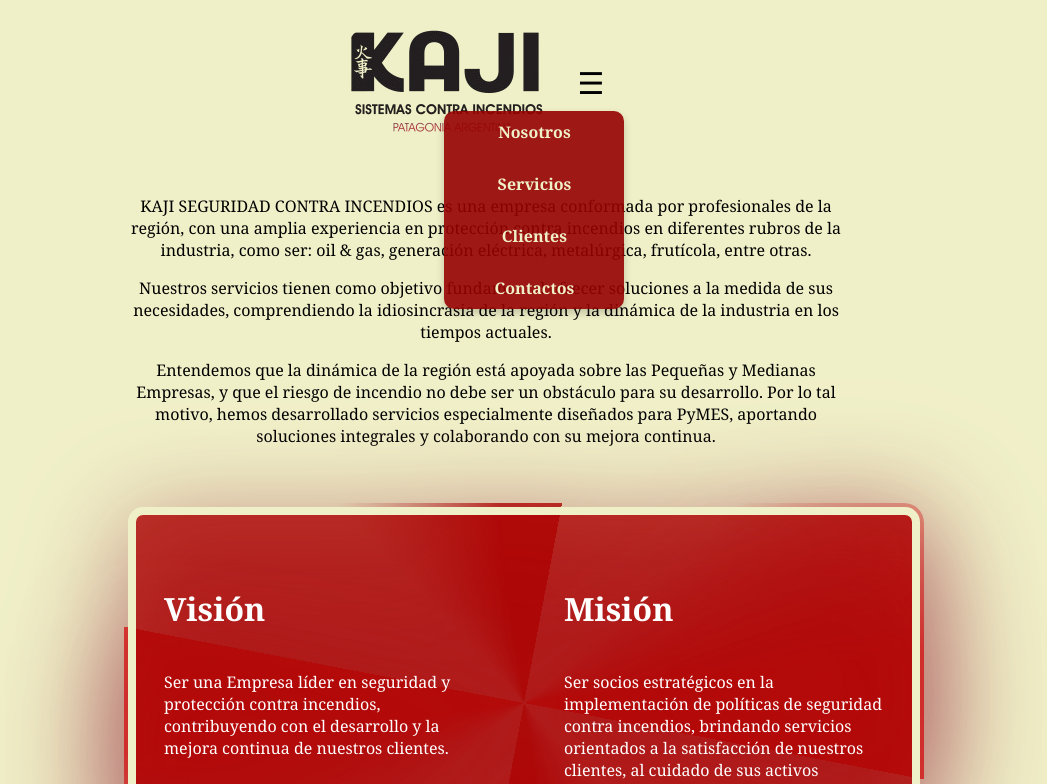
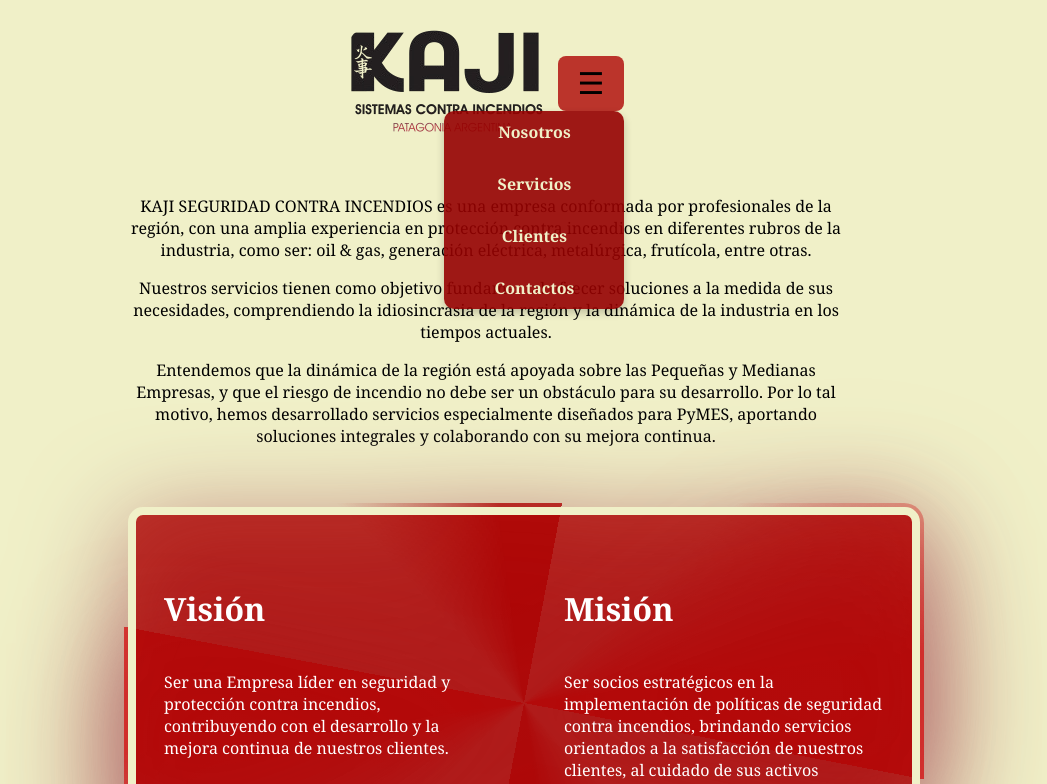
Before and after one commit to mia-estevez/proyecto.empresa, a plain HTML site: page index.html in a window 1280 px wide. In both pictures the pointer is over the button 745 px from the left and 83 px from the top of the page. Shown: the top 784 px of the page, without its empty margins (154-1201 px from the left). Drawn offline with Linux system fonts and the light colour scheme.

Commit message:
Definiendo el hover dwl boton del modo noche - index.css

```diff
--- a/CSS/style.css
+++ b/CSS/style.css
@@ -32,6 +32,9 @@ button{
     font-size: 16px;
 }
 
+button:hover{
+    background-color: rgba(173, 2, 2, 0.788);
+}
 
 .ideas {
     background-color: rgba(173, 2, 2, 0.788);
```
